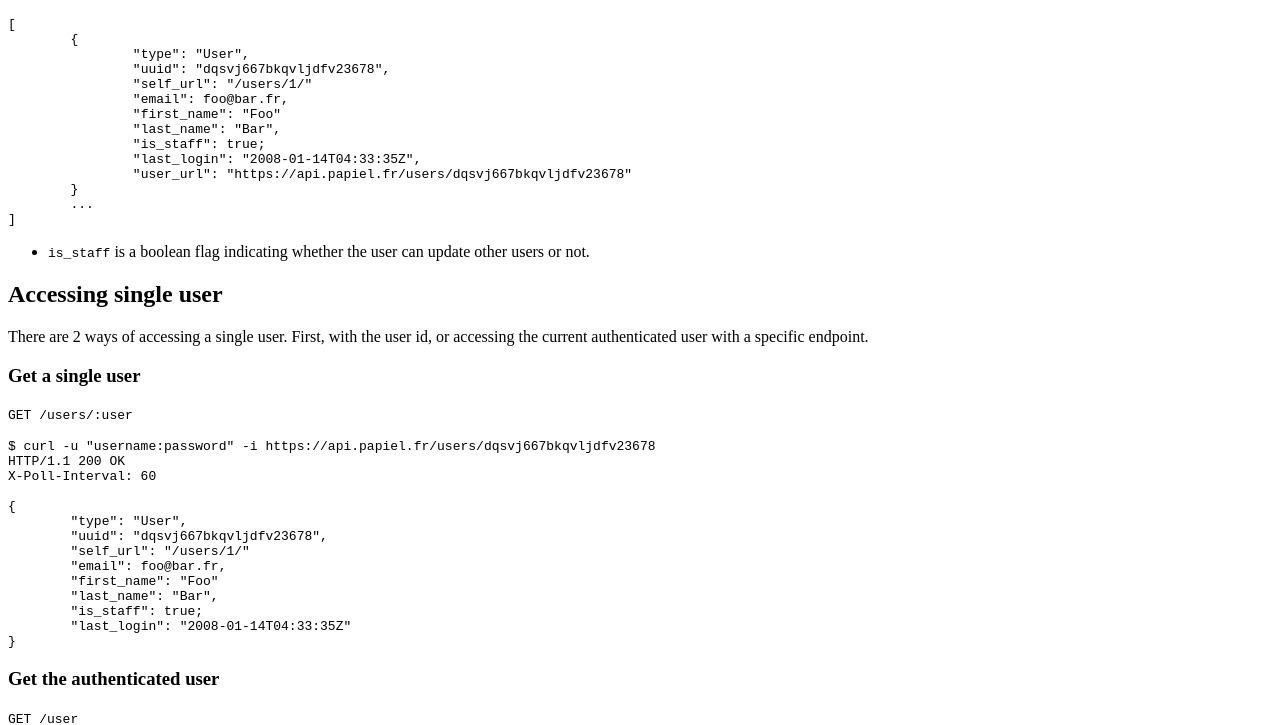
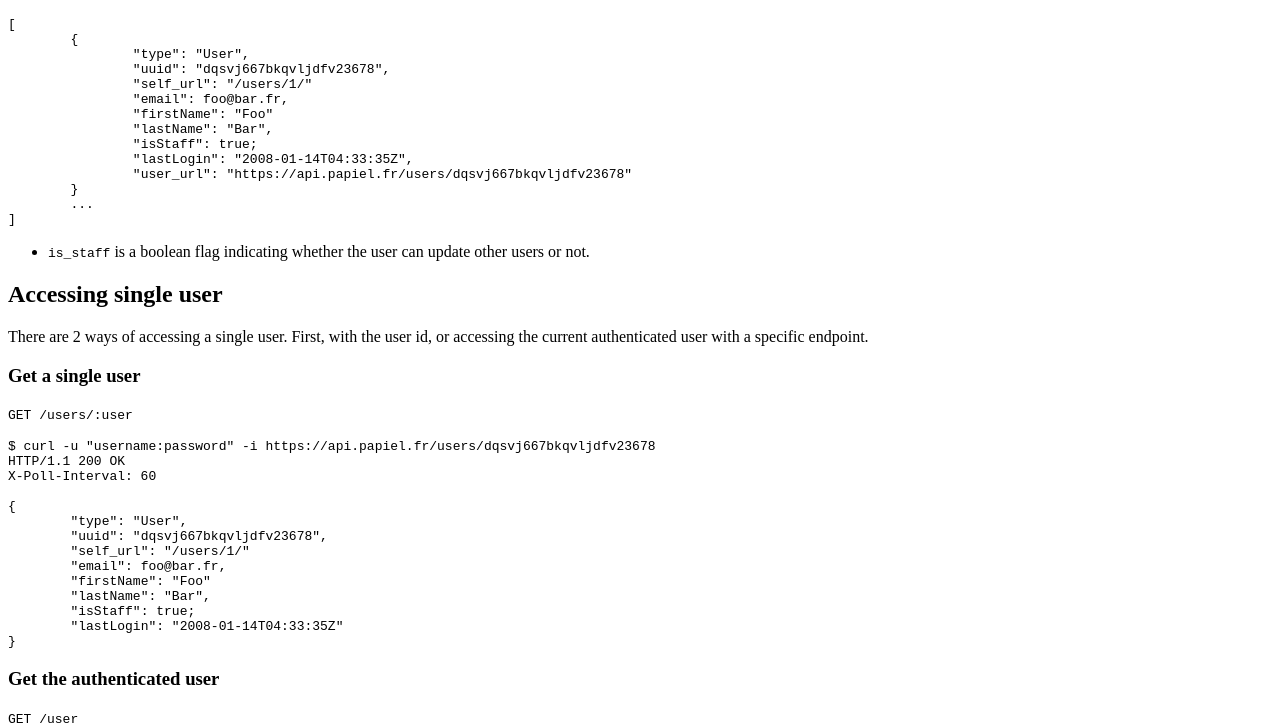
Before and after one commit to AnyFetch/developers.anyfetch.com, a Jekyll site: the page built from users/index.md, in a window 1280 px wide and 1400 px high. Shown: the part 443-1168 px from the top of the window. Built offline with Jekyll 4.4.1, drawn with Linux system fonts in a browser that asks for light colours; some web fonts are replaced; some of the changed text lies outside the part shown.

Commit message:
Camel-case convention

```diff
--- a/users/index.md
+++ b/users/index.md
@@ -29,10 +29,10 @@ Format:
 			"uuid": "dqsvj667bkqvljdfv23678",
 			"self_url": "/users/1/"
 			"email": foo@bar.fr,
-			"first_name": "Foo"
-			"last_name": "Bar",
-			"is_staff": true;
-			"last_login": "2008-01-14T04:33:35Z",
+			"firstName": "Foo"
+			"lastName": "Bar",
+			"isStaff": true;
+			"lastLogin": "2008-01-14T04:33:35Z",
 			"user_url": "https://api.papiel.fr/users/dqsvj667bkqvljdfv23678"
 		}
 		...
@@ -57,10 +57,10 @@ There are 2 ways of accessing a single user. First, with the user id, or accessi
 		"uuid": "dqsvj667bkqvljdfv23678",
 		"self_url": "/users/1/"
 		"email": foo@bar.fr,
-		"first_name": "Foo"
-		"last_name": "Bar",
-		"is_staff": true;
-		"last_login": "2008-01-14T04:33:35Z"
+		"firstName": "Foo"
+		"lastName": "Bar",
+		"isStaff": true;
+		"lastLogin": "2008-01-14T04:33:35Z"
 	}
 
 
@@ -83,14 +83,14 @@ There are 2 ways of accessing a single user. First, with the user id, or accessi
 
 #### Input
 
-- `first_name` **string**
-- `last_name` **string**
+- `firstName` **string**
+- `lastName` **string**
 - `email` **string**
-- `is_staff` _optional_ **boolean**, set to false by default
+- `isStaff` _optional_ **boolean**, set to false by default
 
 	{
-		"first_name": "Foo",
-		"last_name": "Bar",
+		"firstName": "Foo",
+		"lastName": "Bar",
 		"email": "foo.bar@baz.com"
 	}
 
@@ -112,17 +112,17 @@ You'll be redirected to the new user url.
 
 #### Input
 
-- `first_name` _optional_ **string**
-- `last_name` _optional_ **string**
+- `firstName` _optional_ **string**
+- `lastName` _optional_ **string**
 - `email` _optional_ **string**
-- `is_active` _optional_ **boolean**
-- `is_staff` _optional_ **boolean**
+- `isActive` _optional_ **boolean**
+- `isStaff` _optional_ **boolean**
 
 Format:
 
 	{
-		"first_name": "Baz",
-		"last_name": "Foo",
+		"firstName": "Baz",
+		"lastName": "Foo",
 		"email": "baz.foo@bar.com"
 	}
 
```
